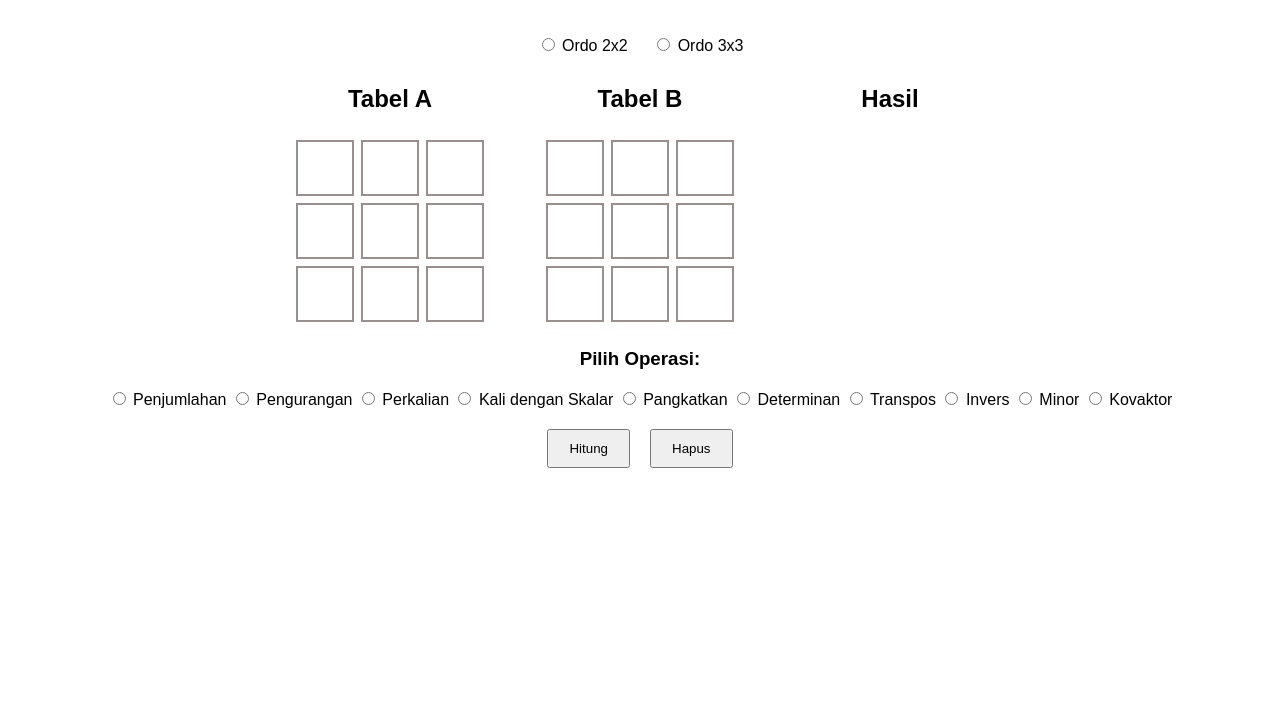
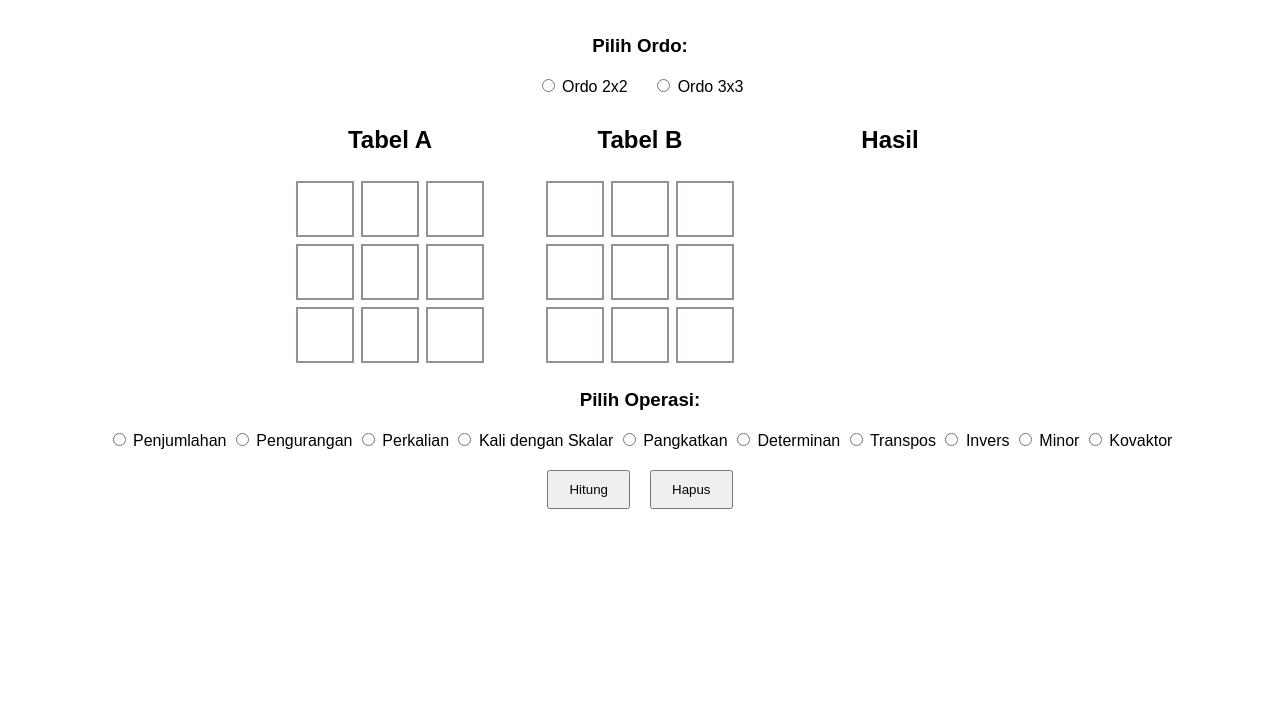
Before and after one commit to HFOURM/Aljabar-Liniear, a plain HTML site: page index.html in a window 1280 px wide. Shown: the part 73-800 px from the top of the page. Drawn offline with Linux system fonts and the light colour scheme.

Commit message:
Update index.html

```diff
--- a/index.html
+++ b/index.html
@@ -12,6 +12,7 @@
     <div class="container">
         <h1>Kalkulator Matriks</h1>
             <div class="ordo-container">
+                <h3>Pilih Ordo:</h3>
                 <label class="ordo"><input type="radio" name="ordo" id="ordo_2"> Ordo 2x2</label>
                 <label class="ordo"><input type="radio" name="ordo" id="ordo_3"> Ordo 3x3</label>
             </div>
```
